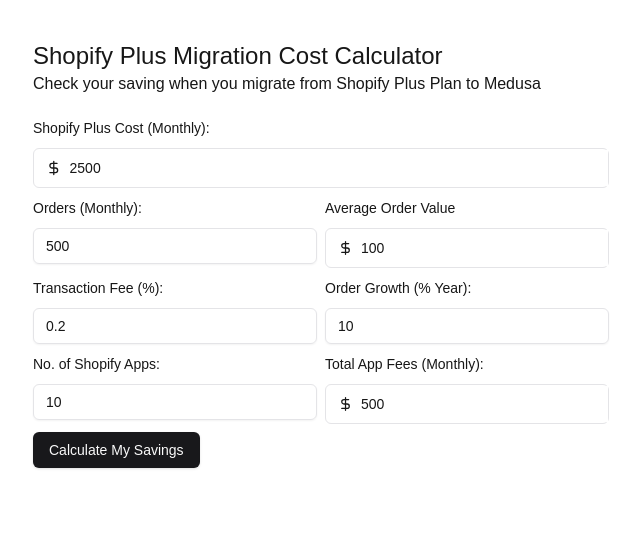
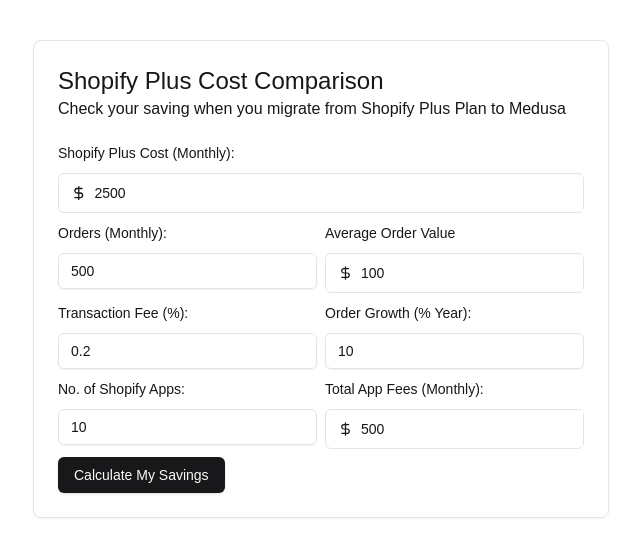
Before and after one commit to utpal-lotlikar/shopify-migration-calculator, a Next.js app: page / in a window 1280 px wide. Shown: the top 556 px of the page, without its empty margins (319-959 px from the left). Built offline with nearby package versions, Linux system fonts and the light colour scheme.

Commit message:
UI updated to light theme

```diff
--- a/app/layout.tsx
+++ b/app/layout.tsx
@@ -1,6 +1,7 @@
 import type { Metadata } from "next";
 import localFont from "next/font/local";
 import "./globals.css";
+import { Providers } from "./providers";
 
 const geistSans = localFont({
   src: "./fonts/GeistVF.woff",
@@ -24,11 +25,11 @@
   children: React.ReactNode;
 }>) {
   return (
-    <html lang="en">
+    <html lang="en" suppressHydrationWarning>
       <body
         className={`${geistSans.variable} ${geistMono.variable} antialiased`}
       >
-        {children}
+        <Providers>{children}</Providers>
       </body>
     </html>
   );
--- /dev/null
+++ b/app/providers.tsx
@@ -0,0 +1,10 @@
+"use client";
+import { ThemeProvider } from "next-themes";
+
+export function Providers({ children }: { children: React.ReactNode }) {
+  return (
+    <ThemeProvider attribute="class" defaultTheme="light" enableSystem>
+      {children}
+    </ThemeProvider>
+  );
+}
--- a/components/InputForm.tsx
+++ b/components/InputForm.tsx
@@ -54,7 +54,8 @@
 
   return (
     <>
-      <h2 className="text-2xl mt-10">Shopify Plus Migration Cost Calculator</h2>
+      <div className="border rounded-lg p-6 shadow-sm mt-10">
+        <h2 className="text-2xl">Shopify Plus Cost Comparison</h2>
         <h4 className="mb-5">
           Check your saving when you migrate from Shopify Plus Plan to Medusa
         </h4>
@@ -240,13 +241,14 @@
               total_app_cost={Number(state.fields?.total_app_cost)}
             />
             <p className="text-2">
-            If you want to discuss how you can achieve this saving click on the
-            button below
+              If you want to discuss how you can achieve this saving click on
+              the button below
             </p>
             <Button className="w-full">I want to discuss migration</Button>
             <Button onClick={handleBack}>Back</Button>
           </div>
         ) : null}
+      </div>
     </>
   );
 };
--- a/package.json
+++ b/package.json
@@ -17,6 +17,7 @@
     "clsx": "^2.1.1",
     "lucide-react": "^0.445.0",
     "next": "14.2.13",
+    "next-themes": "^0.3.0",
     "react": "^18",
     "react-dom": "^18",
     "react-hook-form": "^7.53.0",
```
Also changed, not shown: 1 other file (tests, documents, lock files or other folders). Lines whose indentation alone changed are shown as unchanged.
